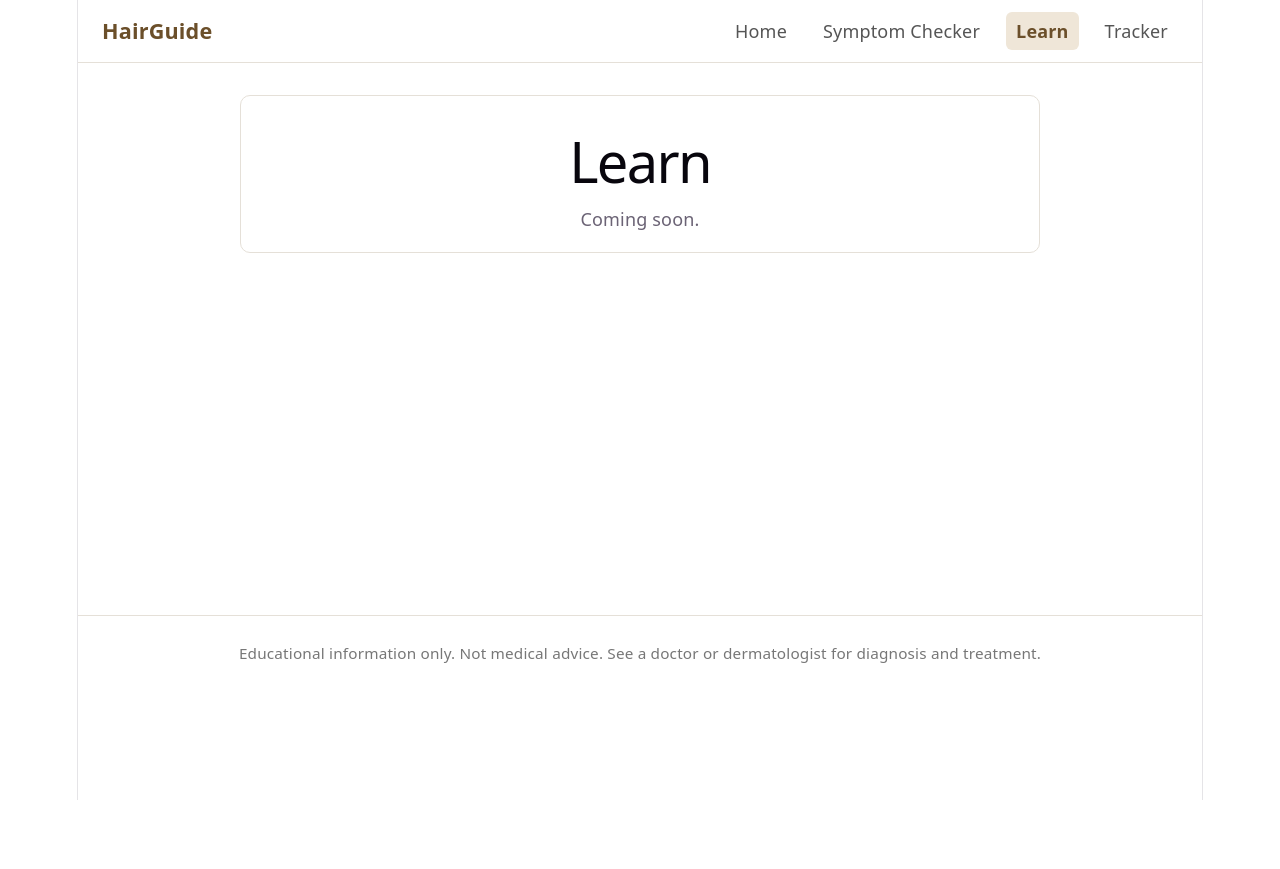
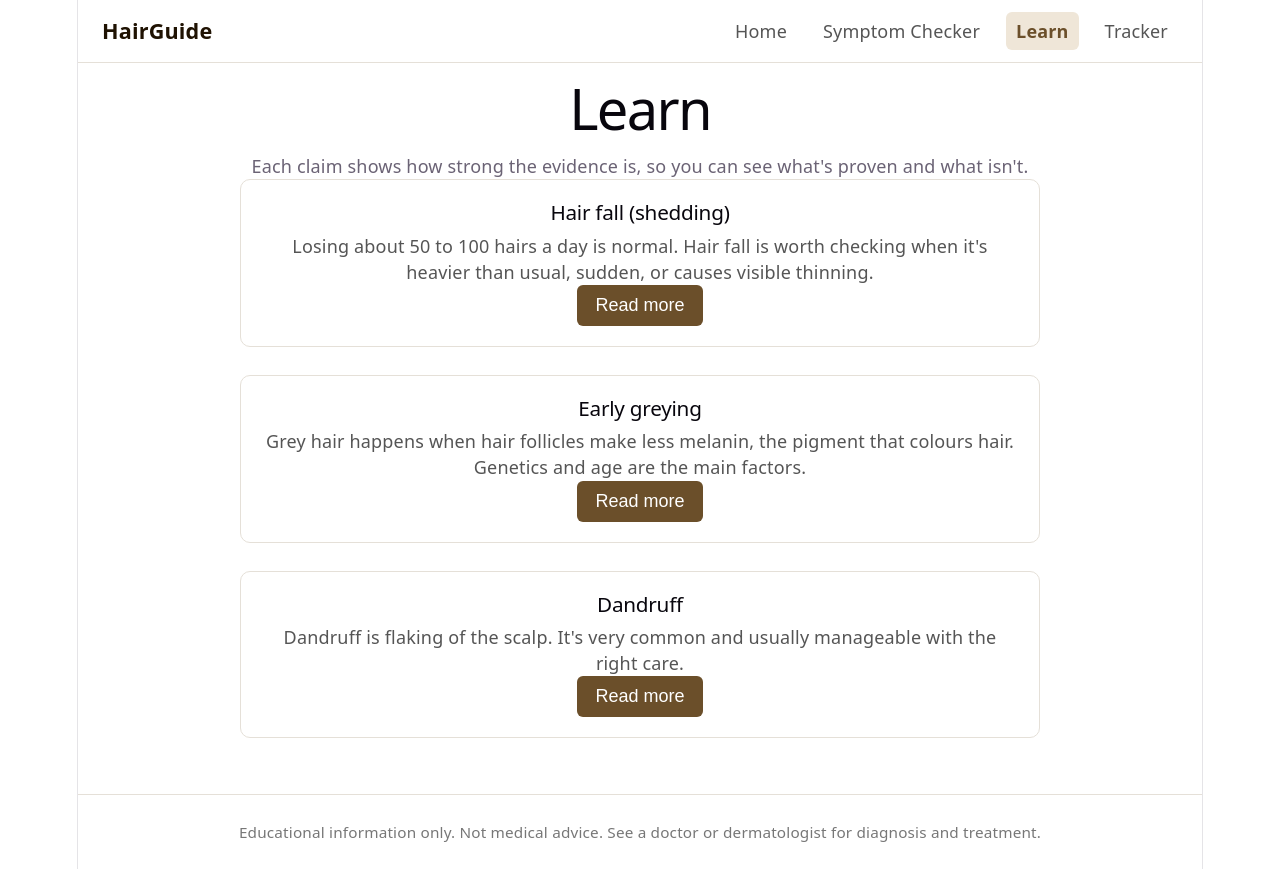
Before and after one commit to Codersingh321/hair-guide, a React (Vite) app: page /learn in a window 1280 px wide. Before the commit the page ends 800 px from the top, so only its background shows below. Built offline with nearby package versions, Linux system fonts and the light colour scheme.

Commit message:
Stage 2: learn pages with evidence-labelled topics

```diff
--- a/src/App.css
+++ b/src/App.css
@@ -12,7 +12,7 @@
 .brand {
   font-weight: 700;
   font-size: 1.2rem;
-  color: #6b4f2a;
+  color: #1f1202;
 }
 
 .navbar nav {
@@ -71,3 +71,68 @@ button {
 button:hover {
   background: #553c1f;
 }
+.topic-list {
+  display: grid;
+  gap: 12px;
+}
+
+.topic-card h2 {
+  margin: 0 0 8px;
+  font-size: 1.15rem;
+}
+
+.summary {
+  color: #555;
+}
+
+.badge {
+  display: inline-block;
+  font-size: 0.75rem;
+  font-weight: 600;
+  padding: 2px 8px;
+  border-radius: 999px;
+  margin-bottom: 6px;
+}
+
+.badge-strong {
+  background: #e3f1e3;
+  color: #2d6a2d;
+}
+
+.badge-limited {
+  background: #fff1d6;
+  color: #8a5a00;
+}
+
+.badge-weak {
+  background: #f8e0e0;
+  color: #9b2c2c;
+}
+
+.points {
+  list-style: none;
+  padding: 0;
+}
+
+.points li {
+  border-bottom: 1px solid #eee;
+  padding: 12px 0;
+}
+
+.points p {
+  margin: 0;
+}
+
+.red-flags {
+  background: #fdf0f0;
+  border-left: 4px solid #b84a4a;
+  padding: 12px 16px;
+  border-radius: 6px;
+  margin-top: 16px;
+}
+
+.sources {
+  font-size: 0.9rem;
+  color: #666;
+  margin-top: 16px;
+}
--- /dev/null
+++ b/src/data/topics.js
@@ -0,0 +1,100 @@
+export const topics = [
+  {
+    id: "hair-fall",
+    title: "Hair fall (shedding)",
+    summary:
+      "Losing about 50 to 100 hairs a day is normal. Hair fall is worth checking when it's heavier than usual, sudden, or causes visible thinning.",
+    points: [
+      {
+        evidence: "strong",
+        text: "Hair grows in cycles of growth, rest, and shedding. At any time, most of your hair is in the growth phase.",
+      },
+      {
+        evidence: "strong",
+        text: "Common causes include androgenetic hair loss (genetic, pattern-based thinning), telogen effluvium (shedding triggered by illness, childbirth, major stress, or crash dieting, usually noticed 2 to 3 months later), and conditions like iron deficiency or thyroid problems.",
+      },
+      {
+        evidence: "strong",
+        text: "Gentle care helps: avoid very tight hairstyles, handle wet hair carefully, and treat any underlying condition your doctor finds.",
+      },
+      {
+        evidence: "strong",
+        text: "Some medical treatments have good evidence for pattern hair loss, such as topical minoxidil and oral finasteride. Only a doctor or dermatologist should decide whether they suit you.",
+      },
+    ],
+    redFlags: [
+      "Sudden patchy hair loss",
+      "Scalp pain, redness, pus, or crusting",
+      "Hair loss along with tiredness, weight change, or feeling cold (possible thyroid issue)",
+      "Thinning that keeps getting worse over several months",
+    ],
+    sources: ["American Academy of Dermatology (aad.org)", "NHS (nhs.uk) hair loss guidance"],
+  },
+  {
+    id: "greying",
+    title: "Early greying",
+    summary:
+      "Grey hair happens when hair follicles make less melanin, the pigment that colours hair. Genetics and age are the main factors.",
+    points: [
+      {
+        evidence: "strong",
+        text: "Hair turns grey as follicles produce less melanin. Genetics and age are the main reasons, and it's a normal process.",
+      },
+      {
+        evidence: "limited",
+        text: "Smoking has been linked to earlier greying in several studies. Quitting won't restore grey hair, but it's a worthwhile health step.",
+      },
+      {
+        evidence: "limited",
+        text: "Stress is often blamed for greying. A few small studies show links, but stress has not been proven as a direct cause.",
+      },
+      {
+        evidence: "limited",
+        text: "Some reports link vitamin B12 deficiency with early greying. Checking your levels with a doctor is reasonable, but supplements alone are unlikely to reverse grey hair.",
+      },
+      {
+        evidence: "strong",
+        text: "Henna and herbal colours can cover grey hair temporarily by coating the hair. They don't restore the hair's own pigment.",
+      },
+      {
+        evidence: "weak",
+        text: "Products or home remedies that claim to reverse grey hair permanently are usually not backed by clinical trials. Be cautious with strong promises.",
+      },
+    ],
+    redFlags: [
+      "Sudden greying in a short time, especially with hair loss",
+      "Patches of white hair with scalp changes or itching",
+    ],
+    sources: ["American Academy of Dermatology (aad.org)", "NHS (nhs.uk)"],
+  },
+  {
+    id: "dandruff",
+    title: "Dandruff",
+    summary:
+      "Dandruff is flaking of the scalp. It's very common and usually manageable with the right care.",
+    points: [
+      {
+        evidence: "strong",
+        text: "Dandruff is usually linked to a yeast that lives on most scalps, combined with oil production and skin sensitivity. It isn't caused by poor hygiene.",
+      },
+      {
+        evidence: "strong",
+        text: "Antidandruff shampoos with active ingredients such as ketoconazole, zinc pyrithione, or selenium sulfide have good evidence for reducing flakes. Follow the product label.",
+      },
+      {
+        evidence: "limited",
+        text: "Some natural remedies, such as tea tree oil, have small studies showing benefit. The results are less consistent than with medicated shampoos.",
+      },
+      {
+        evidence: "strong",
+        text: "Dandruff with redness, itching, or greasy scales can be seborrheic dermatitis, which may need prescription treatment. See a dermatologist if it doesn't improve after a few weeks of regular use.",
+      },
+    ],
+    redFlags: [
+      "Bleeding, oozing, or thick crusts on the scalp",
+      "Flaking that spreads to the face, ears, or chest",
+      "No improvement after several weeks of medicated shampoo",
+    ],
+    sources: ["American Academy of Dermatology (aad.org)", "NHS (nhs.uk)"],
+  },
+];
--- a/src/pages/Learn.jsx
+++ b/src/pages/Learn.jsx
@@ -1,8 +1,72 @@
+import { useState } from "react";
+import { topics } from "../data/topics.js";
+
+const EVIDENCE_LABELS = {
+  strong: { text: "Well supported", className: "badge badge-strong" },
+  limited: { text: "Limited evidence", className: "badge badge-limited" },
+  weak: { text: "Little or no evidence", className: "badge badge-weak" },
+};
+
 export default function Learn() {
+  const [openId, setOpenId] = useState(null);
+  const selected = topics.find((t) => t.id === openId);
+
+  if (selected) {
+    return (
+      <div>
+        <button onClick={() => setOpenId(null)}>← Back to topics</button>
+
+        <div className="card topic">
+          <h1>{selected.title}</h1>
+          <p className="summary">{selected.summary}</p>
+
+          <h3>What the research says</h3>
+          <ul className="points">
+            {selected.points.map((point, index) => {
+              const label = EVIDENCE_LABELS[point.evidence];
+              return (
+                <li key={index}>
+                  <span className={label.className}>{label.text}</span>
+                  <p>{point.text}</p>
+                </li>
+              );
+            })}
+          </ul>
+
+          <div className="red-flags">
+            <h3>See a doctor if you notice:</h3>
+            <ul>
+              {selected.redFlags.map((flag, index) => (
+                <li key={index}>{flag}</li>
+              ))}
+            </ul>
+          </div>
+
+          <p className="sources">
+            <strong>Sources:</strong> {selected.sources.join(", ")}
+          </p>
+        </div>
+      </div>
+    );
+  }
+
   return (
-    <div className="card">
+    <div>
       <h1>Learn</h1>
-      <p>Coming soon.</p>
+      <p>
+        Each claim shows how strong the evidence is, so you can see what's
+        proven and what isn't.
+      </p>
+
+      <div className="topic-list">
+        {topics.map((topic) => (
+          <div className="card topic-card" key={topic.id}>
+            <h2>{topic.title}</h2>
+            <p className="summary">{topic.summary}</p>
+            <button onClick={() => setOpenId(topic.id)}>Read more</button>
+          </div>
+        ))}
+      </div>
     </div>
   );
 }
```
